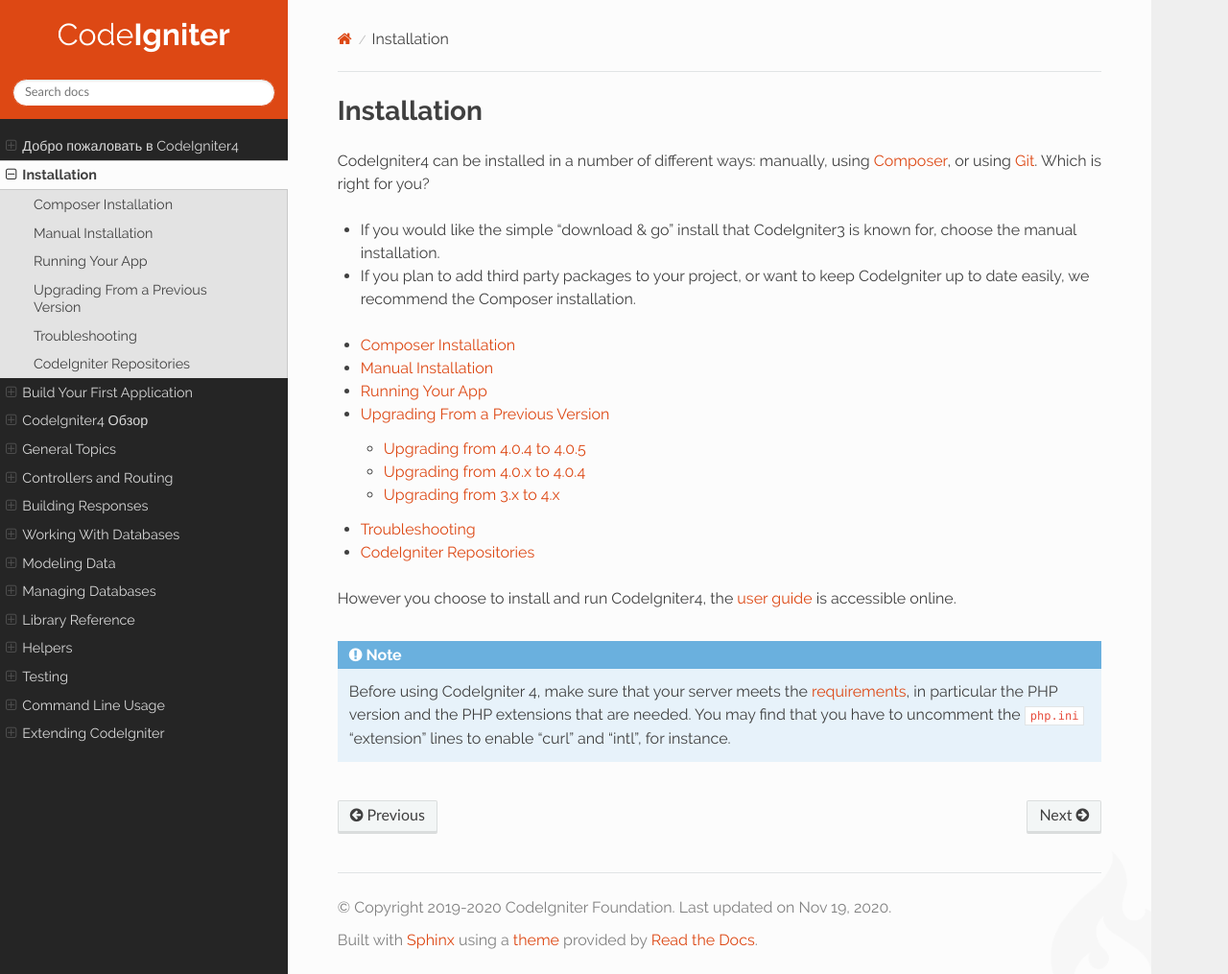
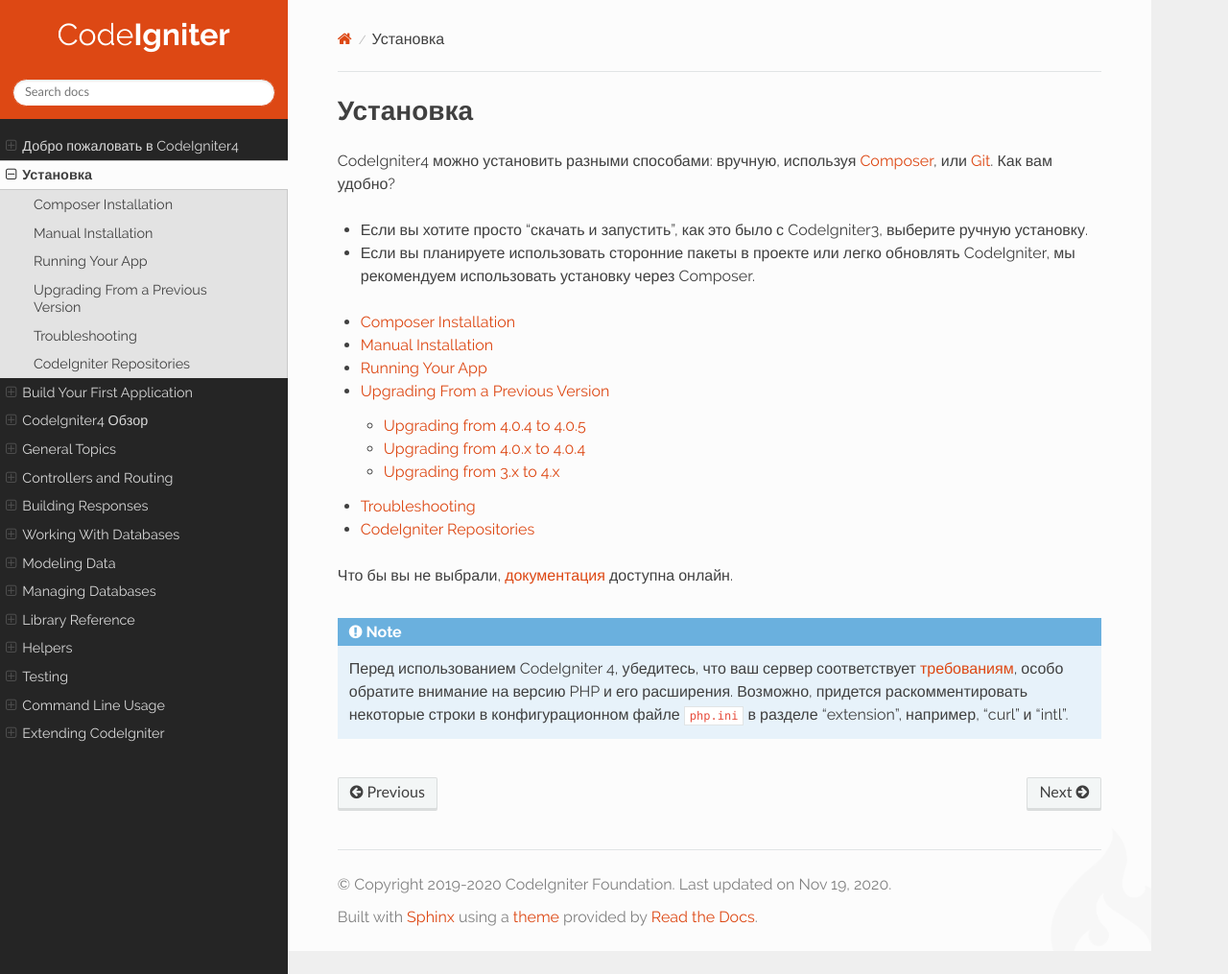
Before and after one commit to padyda/c4-rudoc.github.io, a Sphinx documentation site: the page built from source/installation/index.rst, in a window 1280 px wide and 1015 px high. Shown: the whole window at 96% size. Built offline with Sphinx 7.4.7 and the Read the Docs theme 2.0.0, drawn with Linux system fonts in a browser that asks for light colours.

Commit message:
Переведена Установка

```diff
--- a/source/installation/index.rst
+++ b/source/installation/index.rst
@@ -1,16 +1,11 @@
 ############
-Installation
+Установка
 ############
 
-CodeIgniter4 can be installed in a number of different ways: manually,
-using `Composer <https://getcomposer.org>`_, or using
-`Git <https://git-scm.com/>`_.
-Which is right for you?
+CodeIgniter4 можно установить разными способами: вручную, используя `Composer <https://getcomposer.org>`_, или `Git <https://git-scm.com/>`_. Как вам удобно?
 
-- If you would like the simple "download & go" install that CodeIgniter3
-  is known for, choose the manual installation.
-- If you plan to add third party packages to your project, or want to keep
-  CodeIgniter up to date easily, we recommend the Composer installation.
+- Если вы хотите просто "скачать и запустить", как это было с CodeIgniter3, выберите ручную установку.
+- Если вы планируете использовать сторонние пакеты в проекте или легко обновлять  CodeIgniter, мы рекомендуем использовать установку через Composer.
 
 .. toctree::
     :titlesonly:
@@ -22,11 +17,6 @@
     troubleshooting
     repositories
 
-However you choose to install and run CodeIgniter4, the
-`user guide <https://codeigniter4.github.io/userguide/>`_ is accessible online.
+Что бы вы не выбрали, `документация <https://codeigniter4.github.io/userguide/>`_ доступна онлайн.
 
-.. note:: Before using CodeIgniter 4, make sure that your server meets the
-          :doc:`requirements </intro/requirements>`, in particular the PHP
-          version and the PHP extensions that are needed.
-          You may find that you have to uncomment the ``php.ini`` "extension"
-          lines to enable "curl" and "intl", for instance.
+.. note:: Перед использованием CodeIgniter 4, убедитесь, что ваш сервер соответствует :doc:`требованиям </intro/requirements>`, особо обратите внимание на версию PHP и его расширения. Возможно, придется раскомментировать некоторые строки в конфигурационном файле ``php.ini`` в разделе "extension", например, "curl" и "intl".
```
Also changed, not shown: 8 other files.
